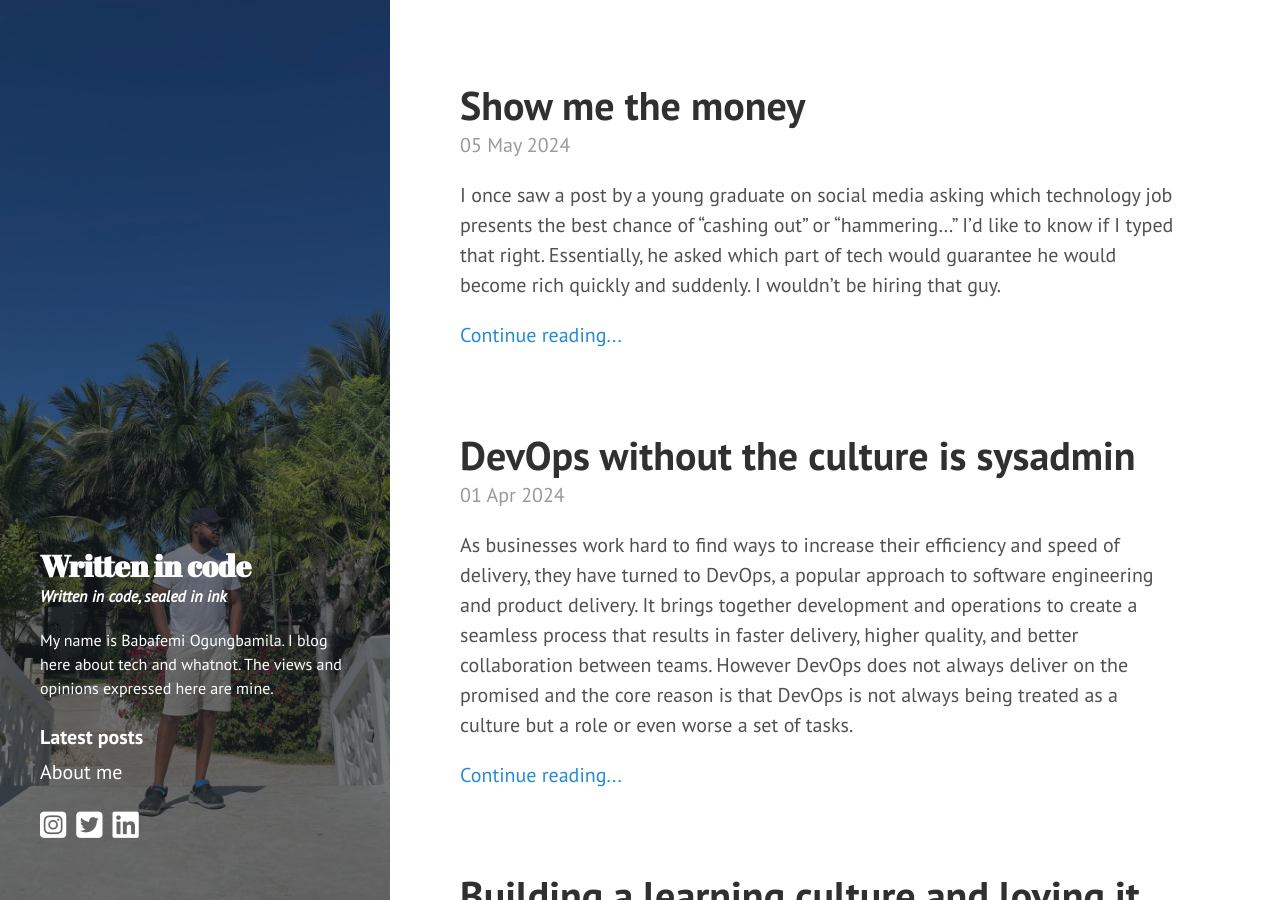
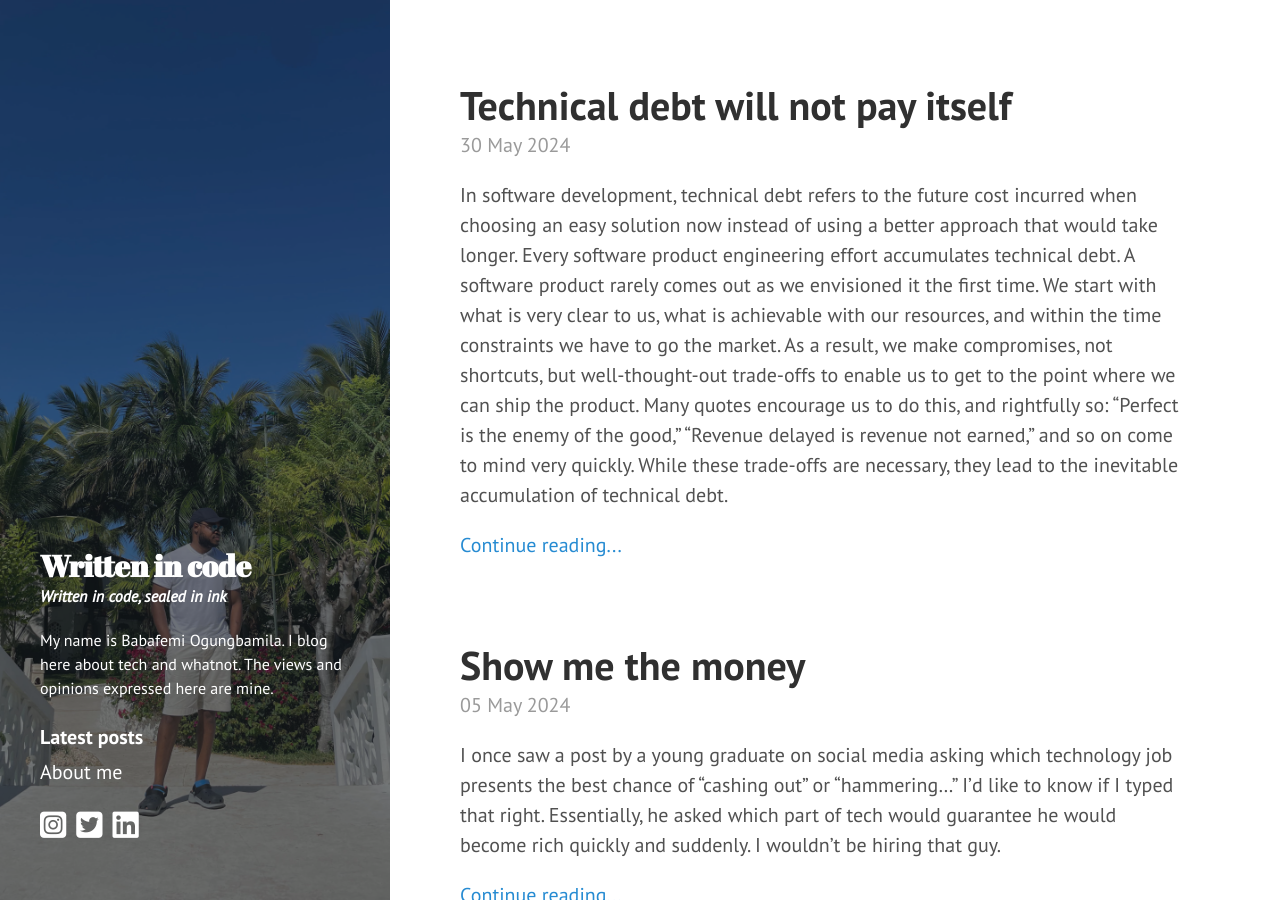
Before and after one commit to babafemio/babafemio.github.io, a Jekyll site: the page built from index.html, in a window 1280 px wide and 900 px high. Built offline with Jekyll 4.4.1, drawn with Linux system fonts in a browser that asks for light colours; nearby versions of some CDN libraries; the list of posts is cut into pages by our own code; part of the change alters nothing that is shown.

Commit message:
technical dept post

```diff
--- a/_includes/head.html
+++ b/_includes/head.html
@@ -20,7 +20,7 @@
   <link rel="stylesheet" href="{{ site.baseurl }}public/css/syntax.css">
   <link rel="stylesheet" href="{{ site.baseurl }}public/css/hyde.css">
   <link rel="stylesheet" href="{{ site.baseurl }}public/css/wic.css">
-  <link rel="stylesheet" href="http://fonts.googleapis.com/css?family=PT+Sans:400,400italic,700|Abril+Fatface">
+  <link rel="stylesheet" href="https://fonts.googleapis.com/css?family=PT+Sans:400,400italic,700|Abril+Fatface">
 
   <!-- Icons -->
   <link rel="apple-touch-icon-precomposed" sizes="180x180" href="{{ site.baseurl }}public/apple-touch-icon.png">
--- /dev/null
+++ b/_posts/2024-05-30-technical-debt-will-not-pay-itself.md
@@ -0,0 +1,33 @@
+---
+layout: post
+title: Technical debt will not pay itself
+tags: technical debt engineering culture architecture
+image: /public/images/disneyland-paris-april-2023.png
+description: Discover how to manage technical debt effectively in software development. Learn strategies to balance short-term gains with long-term code quality and sustainability
+image-caption: Disneyland Paris, April 2023. @babafemio
+---
+
+In software development, technical debt refers to the future cost incurred when choosing an easy solution now instead of using a better approach that would take longer. Every software product engineering effort accumulates technical debt. A software product rarely comes out as we envisioned it the first time. We start with what is very clear to us, what is achievable with our resources, and within the time constraints we have to go the market. As a result, we make compromises, not shortcuts, but well-thought-out trade-offs to enable us to get to the point where we can ship the product. Many quotes encourage us to do this, and rightfully so: "Perfect is the enemy of the good," "Revenue delayed is revenue not earned," and so on come to mind very quickly. While these trade-offs are necessary, they lead to the inevitable accumulation of technical debt.
+
+<!--more-->
+
+Technical debt is that shadowy figure in the distance, always looming and growing with every new technical decision you make. Similar to mounting credit card bills leading to compounding interest and financial strain, it's an inescapable reality, but it is not the problem. The real challenge for software teams is determining who pays, how it will be paid, and when it will be paid down.
+
+### Who pays?
+The question of who pays for technical debt is straightforward, even though teams sometimes expect it to simply vanish. Technical debt will only disappear with a deliberate effort to address it. If a team tries to resolve inefficient code by adding more computing resources, they are not paying down technical debt; they are merely increasing costs unnecessarily when they could be saving costs. Effective management of technical debt requires the product team to take responsibility.
+
+Creating a separate team solely responsible for managing technical debt may seem like a sensible solution. But when technical debt becomes someone else's problem, developers may feel less accountable for the quality of their code and more inclined to take shortcuts (real ones, this time) or prioritize short-term outcomes over long-term maintainability of the codebase. Therefore, creating a separate team for this 'dirty work' can inadvertently encourage the accumulation of more debt and foster poor software engineering practices and is not recommended.
+
+### How do we pay?
+Understanding how to tackle technical debt requires recognizing its diverse origins, some of which may come as a surprise. The most overlooked one is the good old passage of time. As software libraries evolve to patch up performance issues and security vulnerabilities, the version you have implemented in your code has inevitably become outdated. And not because software decays (thankfully!). Another form of technical debt arises when you choose not to over-engineer the product initially at high costs, instead sensibly choosing to enhance the architecture as the product achieves success over time and not do it. When code is poorly written or has inherent inefficiencies because it was expedient at the time. Those quick fixes and temporary workarounds linger and create additional layers of technical debt, which keep building up. Finally, if your team makes a significant technology architecture decision and platform, you will have technical debt in all products on the old platform.
+
+>The real challenge for software teams is determining who pays, how it will be paid, and when it will be paid down.
+
+In the end, technical debt isn't just about bad code—it's a mix of evolving technology, architectural decisions, rushed code, quick fixes, and the occasional major revamp. Understanding these sources is critical to addressing technical debt and keeping your codebase fresh. For example, once it becomes clear that your framework is outdated, schedule the work to do the upgrades. Similarly, plan to evolve the architecture and implement it if you have chosen to go with a simple architecture to start, and the product begins to groan under the weight of its success. This is the way.
+
+### When do we pay?
+In this article, we assume there is a consensus that we must address technical debt. We understand that paying it off can lead to cost savings, productivity improvements, and increased revenues. So, the next question is when should we tackle it? Deciding when to address technical debt is challenging because we are constantly faced with conflicting priorities and limited resources. This dilemma is one of the most significant debates within product teams: Should we add new features or upgrade our development framework version? Should we enhance the UI to entice and attract more users or improve the database architecture to prevent crashes when the user base grows?
+
+Balancing immediate business needs with long-term technical health is tricky but crucial. For example, adding a highly requested feature might drive new income in the short term. However, ignoring an outdated platform or framework could lead to more severe issues down the line, such as system failures or security vulnerabilities. To make informed decisions, product teams should evaluate the impact of technical debt on their current operations and future scalability. Tools like cost-benefit analysis can help product teams make informed decisions and prioritize tasks effectively. For instance, if slow performance due to technical debt is causing customer churn, addressing this issue should take precedence. On the other hand, if the technical debt is not immediately impacting the user experience, it might be feasible to schedule the repayment alongside new feature development.
+
+In conclusion, paying down technical debt is not a one-time event but an ongoing journey that requires commitment, collaboration, and some investment. That last part is critical because being intentional about addressing technical debt requires investment in time and resources. By prioritizing technical debt repayment and introducing architectural runway work in the backlog, product teams can build a solid foundation for future growth and innovation, ensuring the long-term success of their software products.
```
Also changed, not shown: public/images/disneyland-paris-april-2023.png (added).
